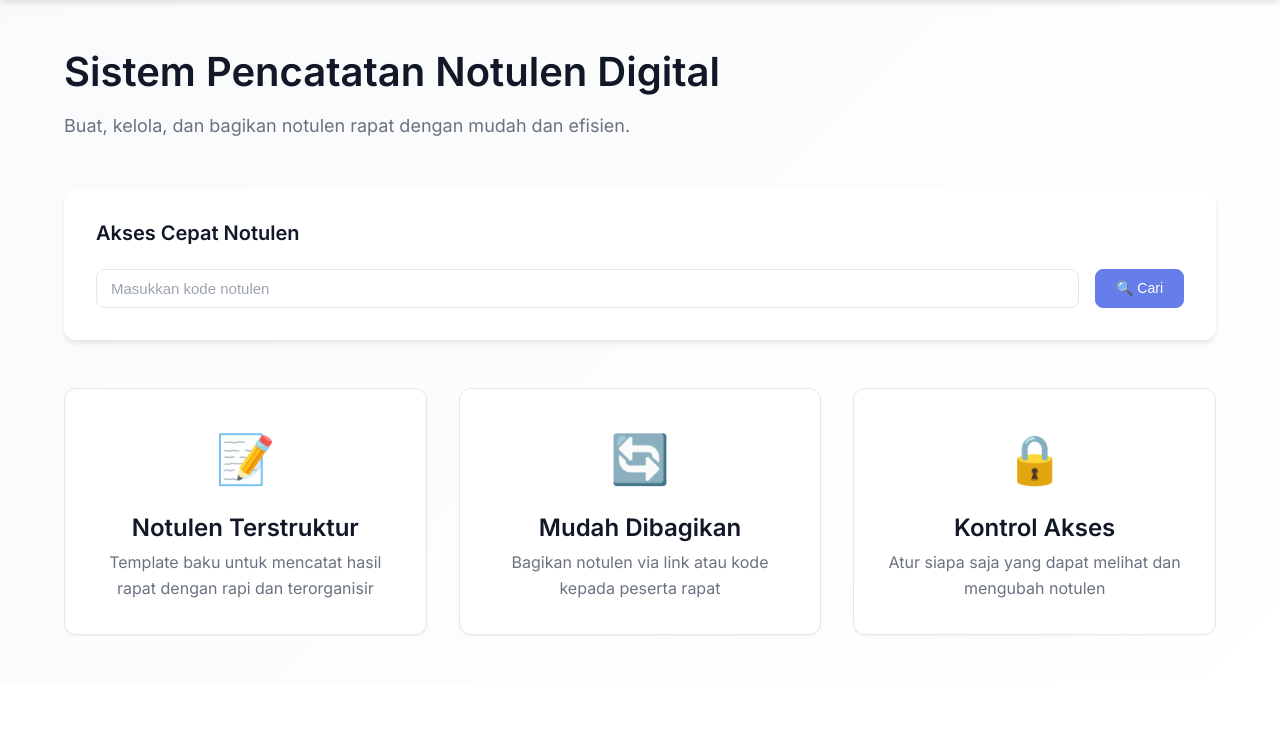
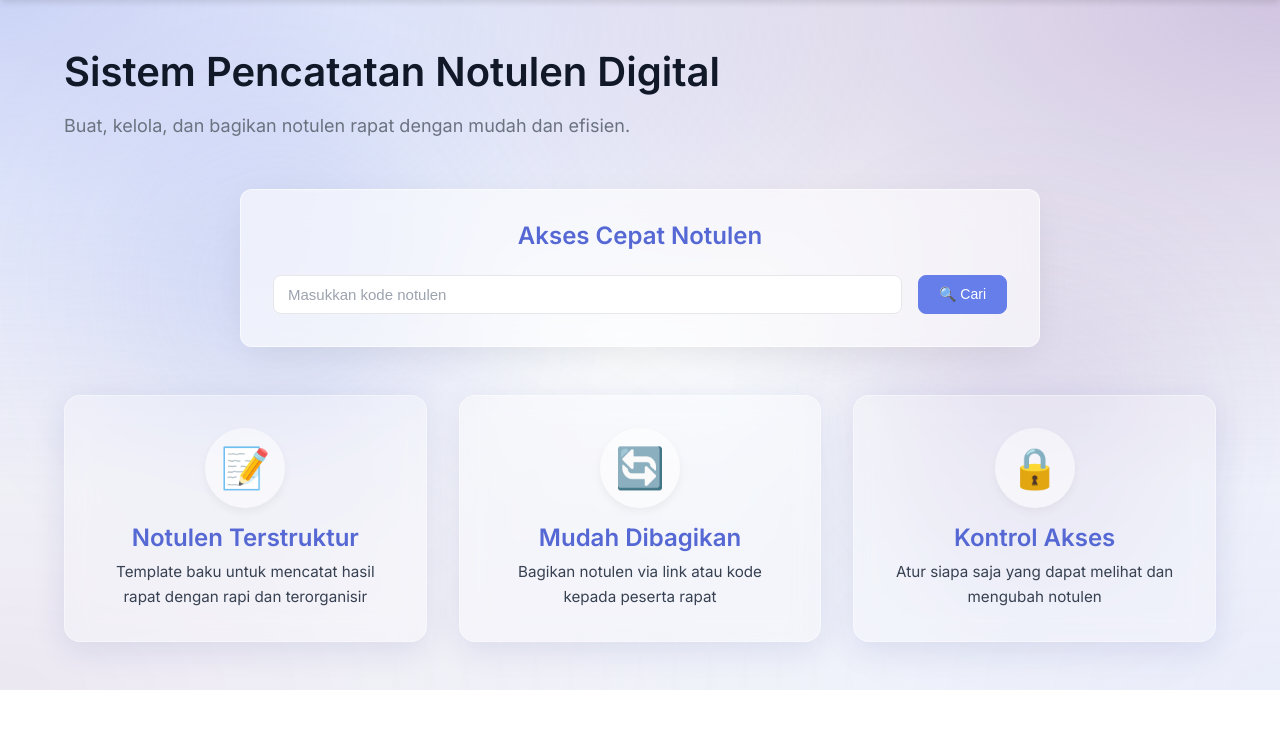
Before and after one commit to Crist-afk/sipnotul-pbl, a PHP site: page / in a window 1280 px wide. Shown: the part 70-800 px from the top of the page. Run offline with PHP 8.4, Linux system fonts and the light colour scheme.

Commit message:
memberikan animasi

```diff
--- a/src/styles.css
+++ b/src/styles.css
@@ -475,9 +475,63 @@ a:hover {
 /* ============================================
    HERO SECTION
    ============================================ */
+/* ============================================
+   HERO SECTION (Updated for Glassmorphism)
+   ============================================ */
 .hero {
     padding: var(--space-2xl) 0;
-  background: linear-gradient(135deg, var(--gray-50) 0%, var(--white) 100%);
+    /* Ganti background polos dengan gradasi modern agar efek kaca terlihat */
+    background:
+        radial-gradient(at 0% 0%, rgba(102, 126, 234, 0.3) 0px, transparent 50%),
+        radial-gradient(at 100% 0%, rgba(118, 75, 162, 0.3) 0px, transparent 50%),
+        radial-gradient(at 100% 100%, rgba(102, 126, 234, 0.1) 0px, transparent 50%),
+        radial-gradient(at 0% 100%, rgba(118, 75, 162, 0.1) 0px, transparent 50%),
+        #f8fafc; /* Base color */
+    position: relative;
+    overflow: hidden;
+}
+
+/* Opsional: Menambahkan bola-bola blur di background agar kaca makin estetik */
+.hero::before {
+    content: '';
+    position: absolute;
+    top: 20%;
+    left: 10%;
+    width: 300px;
+    height: 300px;
+    background: var(--primary);
+    filter: blur(100px);
+    opacity: 0.2;
+    border-radius: 50%;
+    z-index: 0;
+    animation: float 6s ease-in-out infinite;
+}
+
+.hero::after {
+    content: '';
+    position: absolute;
+    bottom: 20%;
+    right: 10%;
+    width: 250px;
+    height: 250px;
+    background: var(--secondary);
+    filter: blur(100px);
+    opacity: 0.2;
+    border-radius: 50%;
+    z-index: 0;
+    animation: float 8s ease-in-out infinite reverse;
+}
+
+/* Animasi mengapung halus */
+@keyframes float {
+    0% { transform: translateY(0px); }
+    50% { transform: translateY(-20px); }
+    100% { transform: translateY(0px); }
+}
+
+.hero .container {
+    position: relative;
+    z-index: 1; /* Agar konten di atas background blur */
 }
 
 .hero-content h1 {
@@ -493,6 +547,9 @@ a:hover {
 /* ============================================
    FEATURES
    ============================================ */
+/* ============================================
+   FEATURES (Glassmorphism Effect)
+   ============================================ */
 .features {
     display: grid;
     grid-template-columns: repeat(auto-fit, minmax(280px, 1fr));
@@ -503,37 +560,75 @@ a:hover {
 .feature-card {
     text-align: center;
     padding: var(--space-xl);
+
+    /* GLASSMORPHISM CODE START */
+    background: rgba(255, 255, 255, 0.25); /* Putih Transparan */
+    backdrop-filter: blur(12px);            /* Efek Blur di belakang kaca */
+    -webkit-backdrop-filter: blur(12px);    /* Support Safari */
+    border: 1px solid rgba(255, 255, 255, 0.4); /* Border tipis mengkilap */
+    box-shadow: 0 8px 32px 0 rgba(31, 38, 135, 0.1); /* Bayangan soft */
+    border-radius: var(--radius-xl);
+    /* GLASSMORPHISM CODE END */
+
+    transition: transform 0.3s ease, box-shadow 0.3s ease;
+}
+
+.feature-card:hover {
+    transform: translateY(-10px); /* Efek naik saat di hover */
+    box-shadow: 0 12px 40px 0 rgba(31, 38, 135, 0.15);
+    background: rgba(255, 255, 255, 0.4); /* Lebih putih saat di hover */
+    border-color: rgba(255, 255, 255, 0.8);
 }
 
 .feature-card .icon {
-  font-size: 3rem;
+    font-size: 2.5rem;
     margin-bottom: var(--space-md);
-  display: block;
+    display: inline-block;
+
+    /* Membuat icon ada background glow-nya */
+    background: rgba(255, 255, 255, 0.5);
+    width: 80px;
+    height: 80px;
+    line-height: 80px;
+    border-radius: 50%;
+    box-shadow: 0 4px 10px rgba(0,0,0,0.05);
 }
 
 .feature-card h3 {
     margin-bottom: var(--space-sm);
+    color: var(--primary-dark); /* Warna judul sedikit lebih gelap agar terbaca di kaca */
 }
 
 .feature-card p {
-  color: var(--text-muted);
+    color: var(--gray-700);
     margin: 0;
+    font-size: 0.95rem;
 }
 
 /* ============================================
-   SEARCH BOX
+   SEARCH BOX (Updated)
    ============================================ */
 .search-box {
-  background: var(--white);
+    /* Glass Effect yang lebih tebal untuk search box */
+    background: rgba(255, 255, 255, 0.6);
+    backdrop-filter: blur(16px);
+    -webkit-backdrop-filter: blur(16px);
+    border: 1px solid rgba(255, 255, 255, 0.6);
+
     padding: var(--space-xl);
     border-radius: var(--radius-lg);
-  box-shadow: var(--shadow-md);
+    box-shadow: 0 10px 40px -10px rgba(0, 0, 0, 0.1);
     margin-bottom: var(--space-2xl);
+    max-width: 800px;
+    margin-left: auto;
+    margin-right: auto;
 }
 
 .search-box h2 {
-  font-size: 1.25rem;
+    font-size: 1.5rem;
     margin-bottom: var(--space-lg);
+    text-align: center;
+    color: var(--primary-dark);
 }
 
 .input-group {
```
Lines whose indentation alone changed are shown as unchanged.
